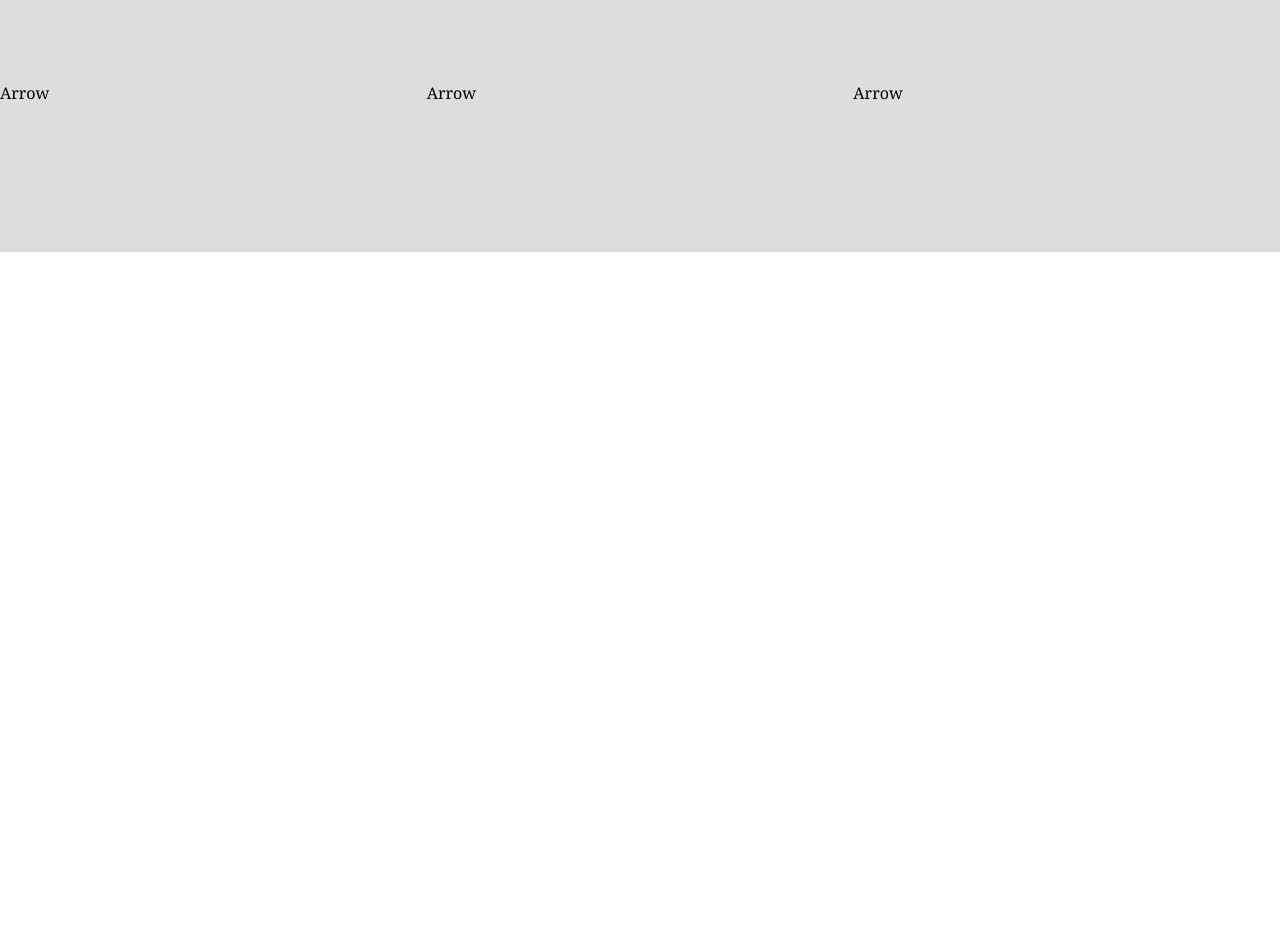
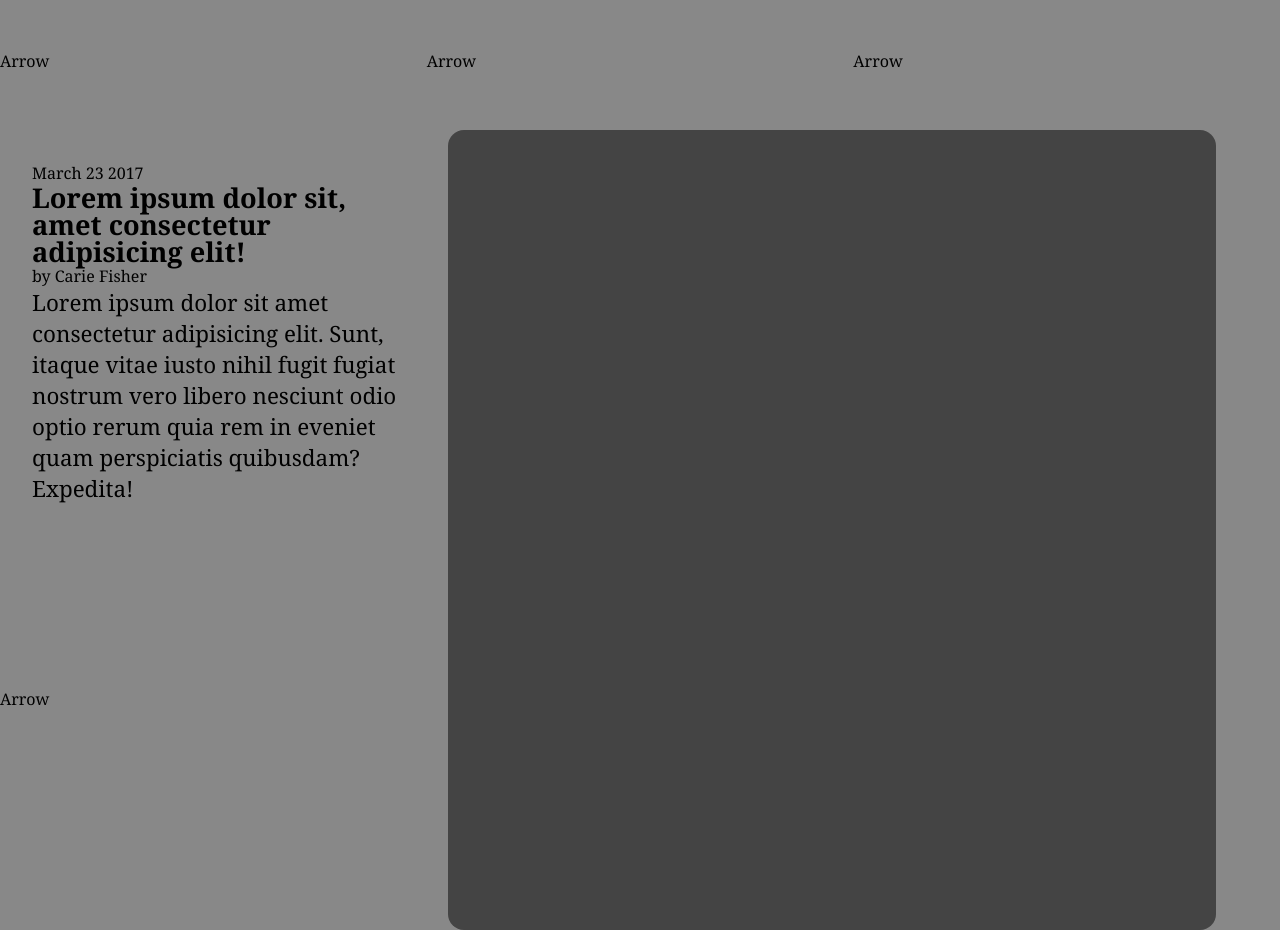
Before and after one commit to talhawaqar/design-teardown, a plain HTML site: page index.html in a window 1280 px wide. Shown: the part 2220-3150 px from the top of the page. Before the commit the page ends 2520 px from the top, so only its background shows below. Drawn offline with Linux system fonts and the light colour scheme; a web font is replaced by a local one.

Commit message:
tv-section-completed

```diff
--- a/css/style.css
+++ b/css/style.css
@@ -6,6 +6,7 @@
 body {
   font-family: "Baloo Paaji 2", Georgia, "Times New Roman", Times, serif;
   max-width: 100%;
+  background-color: #ddd;
 }
 
 .logo {
@@ -175,7 +176,7 @@ a {
 
 .text-section {
   width: 100%;
-  height: 100vh;
+  height: 100%;
   display: flex;
   justify-content: space-between;
 }
@@ -183,14 +184,12 @@ a {
 .box {
   width: 100%;
   height: 90%;
-  margin-top: 2em;
-  background: #ddd;
+  background: #888;
 }
 .group-text {
   margin: 2em;
 }
-.text1 {
-}
+
 .heading-text {
   width: 90%;
   font-size: 1.7em;
@@ -208,11 +207,35 @@ a {
   height: 5em;
   margin-top: 41%;
 }
-/* arrow:hover {
-  background: #444;
-} */
-.text2 {
+
+.arrow:hover {
+  cursor: pointer;
 }
 
-.text3 {
+.box:hover {
+  background-color: white;
+  transform: scale(1.1);
+  transition: all 0.5s ease-out;
 }
+
+.box:hover .arrow {
+  background-color: #444;
+}
+
+.tv-section {
+  display: flex;
+  width: 100%;
+  background-color: #888;
+}
+
+.tv-section-box {
+  width: 35%;
+  height:100vh;
+}
+
+.tv-section .new-on-tv {
+  width: 60%;
+  height:100vh;
+  background-color: #444;
+  border-radius: 1em;
+}
--- a/index.html
+++ b/index.html
@@ -194,6 +194,35 @@
           <div class="arrow">Arrow</div>
         </div>
       </section>
+
+       <!-- ======================================================================================
+                  New on Smashing Tv Section
+      +++++++++++++++++++++++++++++++++++++++++++++++++++++++++++++++++++++++++++++=++++++++++ -->
+
+      <section class="tv-section">
+        <div class="box text1 tv-section-box">
+          <div class="group-text">
+            <span class="date">March 23 2017</span>
+            <h2 class="heading-text">
+              Lorem ipsum dolor sit, amet consectetur adipisicing elit!
+            </h2>
+            by
+            <span>Carie Fisher</span>
+            <p class="text-description">
+              Lorem ipsum dolor sit amet consectetur adipisicing elit. Sunt,
+              itaque vitae iusto nihil fugit fugiat nostrum vero libero nesciunt
+              odio optio rerum quia rem in eveniet quam perspiciatis quibusdam?
+              Expedita!
+            </p>
+          </div>
+          <div class="arrow">Arrow</div>
+        </div>
+
+        <div class="new-on-tv">
+
+        </div>
+      </section>
+
     </main>
   </body>
 </html>
```
